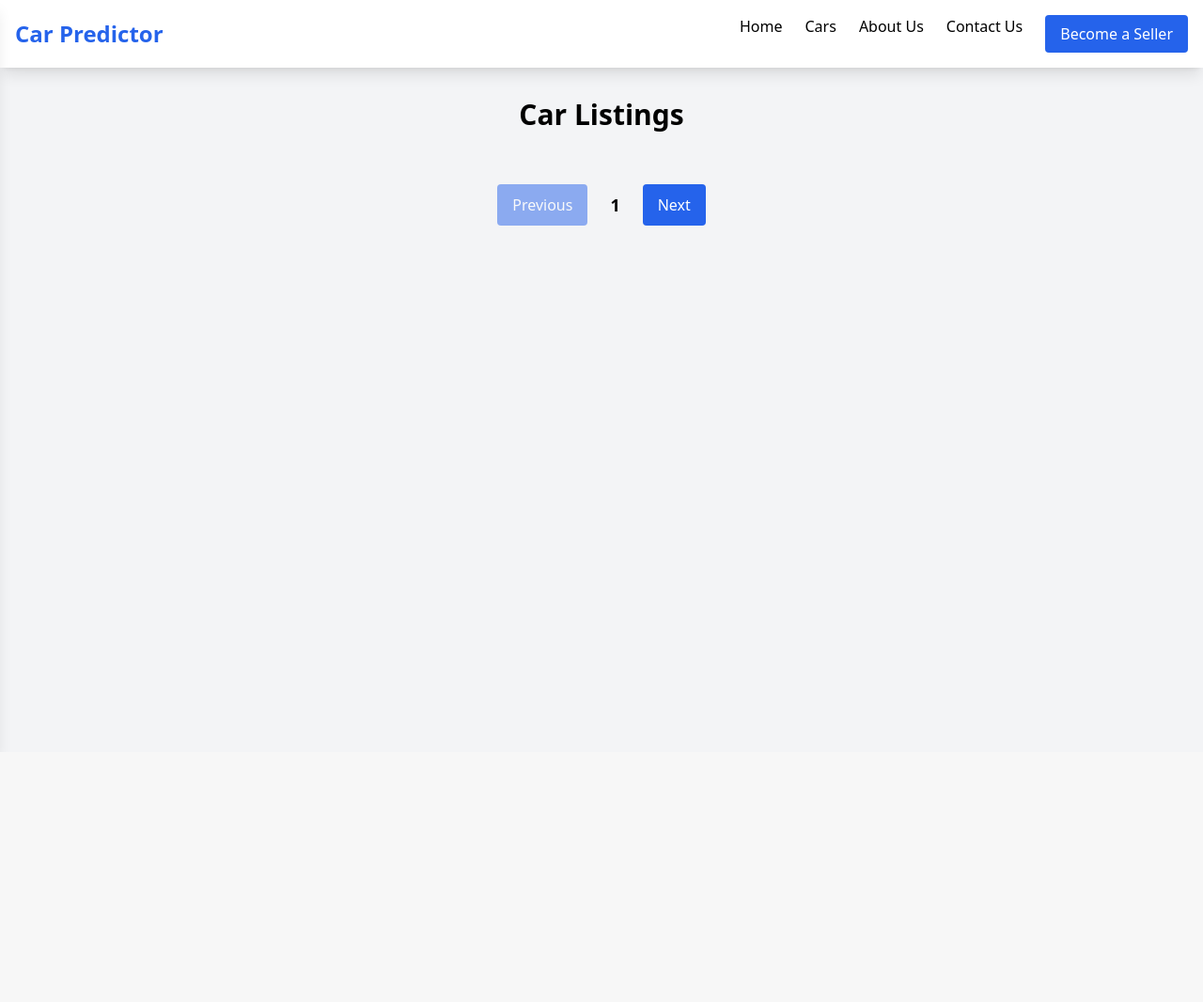
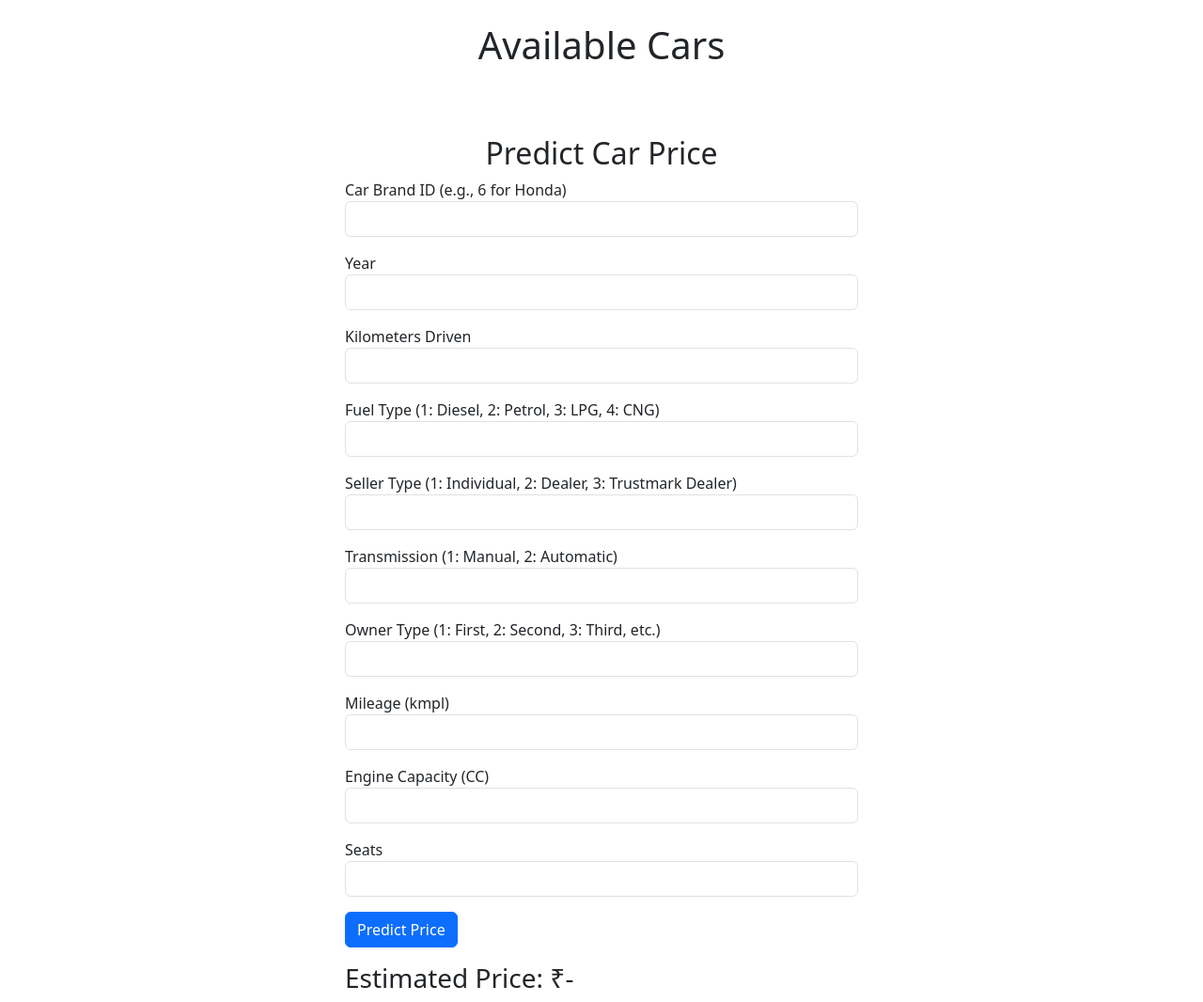
Before and after one commit to VarunS27/Car_price_prediction, a Flask app: page /car in a window 1280 px wide. Shown: the whole page at 94% size. Before the commit the page ends 240 px from the top, so only its background shows below. Run offline with Flask 3, Linux system fonts and the light colour scheme; some libraries are stand-ins or nearby versions.

Commit message:
Add files via upload

```diff
--- a/prit_car/app.py
+++ b/prit_car/app.py
@@ -1,44 +1,10 @@
 from flask import Flask, render_template
-import requests
 
 app = Flask(__name__)
 
-PIXABAY_API_KEY = '48956942-b8756c0f5361200fb2260a422'  # Replace with your Pixabay API key
-
-
-def fetch_images():
-    images = []
-    url = f"https://pixabay.com/api/?key={PIXABAY_API_KEY}&q=cars&image_type=photo&per_page=3"
-    response = requests.get(url)
-
-    print(f"Status Code: {response.status_code}")
-    print(f"Response Text: {response.text}")  # Print API response
-
-    if response.status_code == 200:
-        try:
-            data = response.json()
-            print(f"Response Data: {data}")  # Print parsed data
-
-            if 'hits' in data and len(data['hits']) > 0:
-                for hit in data['hits']:
-                    image_url = hit.get("webformatURL", "https://via.placeholder.com/800")
-                    images.append(image_url)
-            else:
-                images.append("https://via.placeholder.com/800")
-        except Exception as e:
-            print(f"Error parsing JSON: {e}")
-            images.append("https://via.placeholder.com/800")
-    else:
-        print(f"Error fetching images: {response.status_code} - {response.text}")
-        images.append("https://via.placeholder.com/800")
-
-    return images
-
-
 @app.route('/')
 def home():
-    images = fetch_images()  # Fetch images when rendering home page
-    return render_template('index.html', images=images)
+    return render_template('index.html')
 
 @app.route('/login/<user_type>')
 def login(user_type):
--- a/prit_car/req.txt
+++ b/prit_car/req.txt
@@ -10,5 +10,3 @@
 (5) the whole code is with flask install it
 
 (6) make account on (https://pixabay.com/api/docs/) to generate images
-
-(7) switch on python app and run it don't open html files some results can be different
--- a/prit_car/templates/cars.html
+++ b/prit_car/templates/cars.html
@@ -3,159 +3,109 @@
 <head>
     <meta charset="UTF-8">
     <meta name="viewport" content="width=device-width, initial-scale=1.0">
-    <title>Car Listings</title>
-    <script src="https://cdn.tailwindcss.com"></script>
+    <title>Car Price Prediction</title>
+    <link rel="stylesheet" href="https://cdn.jsdelivr.net/npm/bootstrap@5.3.0/dist/css/bootstrap.min.css">
+    <script src="https://code.jquery.com/jquery-3.6.0.min.js"></script>
 </head>
-<body class="bg-gray-100">
-   <!-- Navbar -->
-   <nav class="bg-white shadow-lg p-4 fixed w-full top-0 z-10">
-    <div class="container mx-auto flex justify-between items-center">
-        <a href="{{ url_for('home') }}" class="text-2xl font-bold text-blue-600">Car Predictor</a>
+<body>
+    <div class="container">
+        <h1 class="text-center my-4">Available Cars</h1>
+        <div class="row">
+            {% for car in cars %}
+            <div class="col-md-4">
+                <div class="card p-3 mb-3 shadow">
+                    <h5>{{ car.name }}</h5>
+                    <p><strong>Year:</strong> {{ car.year }}</p>
+                    <p><strong>Price:</strong> ₹{{ car.selling_price }}</p>
+                    <p><strong>Kilometers Driven:</strong> {{ car.km_driven }} km</p>
+                    <p><strong>Fuel Type:</strong> {{ car.fuel }}</p>
+                    <p><strong>Transmission:</strong> {{ car.transmission }}</p>
+                    <p><strong>Seller Type:</strong> {{ car.seller_type }}</p>
+                    <p><strong>Owner:</strong> {{ car.owner }}</p>
+                </div>
+            </div>
+            {% endfor %}
+        </div>
 
-        <!-- Mobile Menu Button -->
-        <button class="md:hidden text-blue-600 focus:outline-none" id="menu-btn">
-            <svg class="w-8 h-8" fill="none" stroke="currentColor" viewBox="0 0 24 24" xmlns="http://www.w3.org/2000/svg">
-                <path stroke-linecap="round" stroke-linejoin="round" stroke-width="2" d="M4 6h16M4 12h16m-7 6h7"></path>
-            </svg>
-        </button>
-
-        <!-- Desktop Menu -->
-        <div class="hidden md:flex space-x-6">
-            <a href="{{ url_for('home') }}" class="hover:text-blue-600">Home</a>
-            <a href="{{ url_for('car') }}" class="hover:text-blue-600">Cars</a>
-            <a href="{{ url_for('about') }}" class="hover:text-blue-600">About Us</a>
-            <a href="{{ url_for('contact') }}" class="hover:text-blue-600">Contact Us</a>
-            <a href="{{ url_for('login', user_type='seller') }}" class="bg-blue-600 text-white px-4 py-2 rounded">Become a Seller</a>
+        <h2 class="text-center mt-5">Predict Car Price</h2>
+        <div class="row">
+            <div class="col-md-6 offset-md-3">
+                <form id="predict-form">
+                    <div class="mb-3">
+                        <label>Car Brand ID (e.g., 6 for Honda)</label>
+                        <input type="number" class="form-control" name="name" required>
+                    </div>
+                    <div class="mb-3">
+                        <label>Year</label>
+                        <input type="number" class="form-control" name="year" required>
+                    </div>
+                    <div class="mb-3">
+                        <label>Kilometers Driven</label>
+                        <input type="number" class="form-control" name="km_driven" required>
+                    </div>
+                    <div class="mb-3">
+                        <label>Fuel Type (1: Diesel, 2: Petrol, 3: LPG, 4: CNG)</label>
+                        <input type="number" class="form-control" name="fuel" required>
+                    </div>
+                    <div class="mb-3">
+                        <label>Seller Type (1: Individual, 2: Dealer, 3: Trustmark Dealer)</label>
+                        <input type="number" class="form-control" name="seller_type" required>
+                    </div>
+                    <div class="mb-3">
+                        <label>Transmission (1: Manual, 2: Automatic)</label>
+                        <input type="number" class="form-control" name="transmission" required>
+                    </div>
+                    <div class="mb-3">
+                        <label>Owner Type (1: First, 2: Second, 3: Third, etc.)</label>
+                        <input type="number" class="form-control" name="owner" required>
+                    </div>
+                    <div class="mb-3">
+                        <label>Mileage (kmpl)</label>
+                        <input type="number" class="form-control" step="0.1" name="mileage" required>
+                    </div>
+                    <div class="mb-3">
+                        <label>Engine Capacity (CC)</label>
+                        <input type="number" class="form-control" name="engine" required>
+                    </div>
+                    <div class="mb-3">
+                        <label>Seats</label>
+                        <input type="number" class="form-control" name="seats" required>
+                    </div>
+                    <button type="submit" class="btn btn-primary">Predict Price</button>
+                </form>
+                <h3 class="mt-3">Estimated Price: ₹<span id="predicted-price">-</span></h3>
+            </div>
         </div>
     </div>
-</nav>
-
-    <!-- Car Listings -->
-    <section class="container mx-auto mt-20 p-6">
-        <h2 class="text-3xl font-bold text-center">Car Listings</h2>
-        <div id="car-container" class="grid grid-cols-1 md:grid-cols-3 lg:grid-cols-4 gap-6 mt-6"></div>
-
-        <!-- Pagination Controls -->
-        <div class="flex justify-center mt-8">
-            <button id="prevPage" class="bg-blue-600 text-white px-4 py-2 mx-2 rounded disabled:opacity-50" disabled>Previous</button>
-            <span id="pageNumber" class="text-lg font-semibold px-4 py-2">1</span>
-            <button id="nextPage" class="bg-blue-600 text-white px-4 py-2 mx-2 rounded">Next</button>
-        </div>
-    </section>
 
     <script>
-        const carsPerPage = 60;
-        let currentPage = 1;
-        let totalPages = 100; // Default, will be updated dynamically
-
-        async function fetchCarImages() {
-            const API_KEY = '48956942-b8756c0f5361200fb2260a422';
-            const response = await fetch(`https://pixabay.com/api/?key=${API_KEY}&q=car&per_page=${carsPerPage}&image_type=photo`);
-            const data = await response.json();
-            return data.hits.map(hit => hit.webformatURL);
-        }
-
-        async function renderCars() {
-            const carContainer = document.getElementById("car-container");
-            carContainer.innerHTML = "";
-
-            const images = await fetchCarImages();
-            const start = (currentPage - 1) * carsPerPage;
-            const end = start + carsPerPage;
-
-            const cars = Array.from({ length: carsPerPage }, (_, i) => ({
-                name: `Car Model ${start + i + 1}`,
-                price: `$${(Math.random() * 50000 + 20000).toFixed(2)}`
-            }));
-
-            cars.forEach((car, index) => {
-                const card = document.createElement("div");
-                card.className = "bg-white p-4 shadow-lg rounded-lg text-center";
-                card.innerHTML = `
-                    <img src="${images[index % images.length]}" class="w-full h-40 object-cover rounded">
-                    <h3 class="mt-4 text-lg font-semibold">${car.name}</h3>
-                    <p class="text-gray-600">${car.price}</p>
-                `;
-                carContainer.appendChild(card);
-            });
-
-            document.getElementById("pageNumber").textContent = currentPage;
-            document.getElementById("prevPage").disabled = currentPage === 1;
-            document.getElementById("nextPage").disabled = currentPage === totalPages;
-        }
-
-        document.getElementById("prevPage").addEventListener("click", () => {
-            if (currentPage > 1) {
-                currentPage--;
-                renderCars();
-            }
-        });
-
-        document.getElementById("nextPage").addEventListener("click", () => {
-            if (currentPage < totalPages) {
-                currentPage++;
-                renderCars();
-            }
-        });
-
-        renderCars();
-
-        const menuBtn = document.getElementById("menu-btn");
-    const mobileMenu = document.createElement("div");
-
-    mobileMenu.id = "mobile-menu";
-    mobileMenu.classList.add(
-        "fixed", "top-0", "left-0", "w-64", "h-full", "bg-white", "shadow-lg",
-        "transform", "-translate-x-full", "transition-transform", "duration-300", "z-20", "p-6"
-    );
-
-    document.body.appendChild(mobileMenu);
-
-    // Close Button
-    const closeMenu = document.createElement("button");
-    closeMenu.innerHTML = `<svg class='w-6 h-6' fill='none' stroke='currentColor' viewBox='0 0 24 24' xmlns='http://www.w3.org/2000/svg'>
-                            <path stroke-linecap='round' stroke-linejoin='round' stroke-width='2' d='M6 18L18 6M6 6l12 12'></path>
-                          </svg>`;
-    closeMenu.classList.add("absolute", "top-4", "right-4", "text-gray-600");
-    closeMenu.id = "close-menu";
-    mobileMenu.appendChild(closeMenu);
-
-    // Navigation Links for Mobile Menu
-    const navLinks = [
-        { text: "Home", url: "{{ url_for('home') }}" },
-        { text: "Cars", url: "{{ url_for('car') }}" },
-        { text: "About Us", url: "{{ url_for('about') }}" },
-        { text: "Contact Us", url: "{{ url_for('contact') }}" },
-        { text: "Become a Seller", url: "{{ url_for('login', user_type='seller') }}", button: true }
-    ];
-
-    navLinks.forEach(link => {
-        const a = document.createElement("a");
-        a.href = link.url;
-        a.textContent = link.text;
-        a.classList.add("block", "py-2", "px-4", "text-gray-700", "hover:bg-blue-100", "rounded");
-
-        if (link.button) {
-            a.classList.add("bg-blue-600", "text-white", "px-4", "py-2", "rounded", "mt-4", "inline-block");
-        }
-
-        mobileMenu.appendChild(a);
+       $("#predict-form").submit(function(event) {
+    event.preventDefault();
+    let formData = {};
+    $("#predict-form").serializeArray().forEach(item => {
+        formData[item.name] = parseFloat(item.value);
     });
 
-    // Open & Close Menu
-    menuBtn.addEventListener("click", () => {
-        mobileMenu.classList.remove("-translate-x-full");
+    console.log("Sending data:", formData);  // Debugging
+
+    $.ajax({
+        url: "/predict",
+        type: "POST",
+        contentType: "application/json",
+        data: JSON.stringify(formData),
+        success: function(response) {
+            console.log("Response received:", response);  // Debugging
+            if (response.predicted_price) {
+                $("#predicted-price").text(response.predicted_price);
+            } else {
+                alert("Error: " + response.error);
+            }
+        },
+        error: function(xhr, status, error) {
+            console.log("AJAX Error:", error);  // Debugging
+        }
     });
-
-    closeMenu.addEventListener("click", () => {
-        mobileMenu.classList.add("-translate-x-full");
-    });
-
-
-
-
-
-
+});
 
     </script>
 </body>
```
Also changed, not shown: prit_car/Used_cars_Price_Prediction_Model.py (added, +79 -0 lines), prit_car/templates/add.html (+47 -54 lines), prit_car/templates/dashboard.html (+19 -44 lines), prit_car/my live cars data.csv (added), 1 other file.
